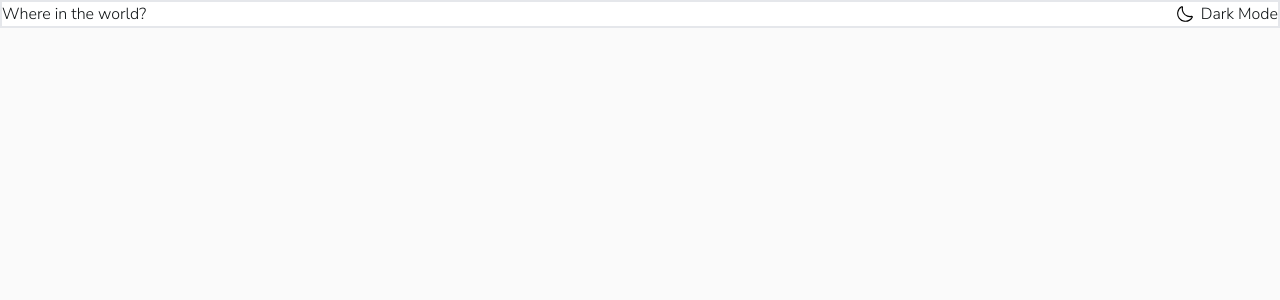
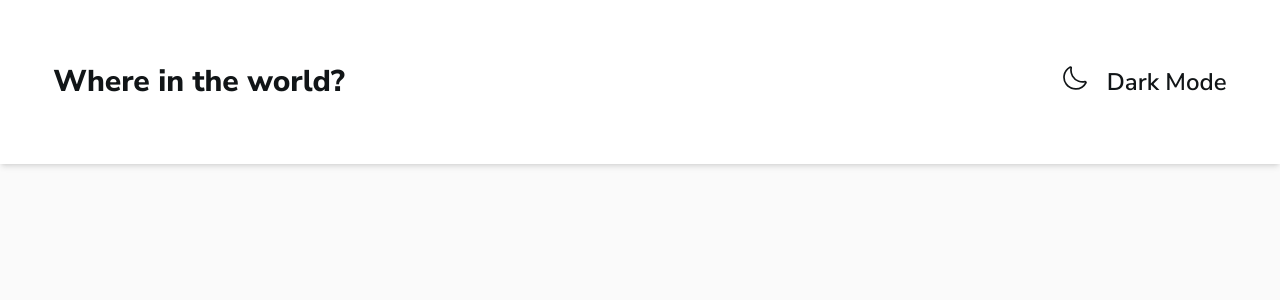
Before and after one commit to RicardoTaipe/rest-countries-api-react-app, a Next.js app: page / in a window 1280 px wide. Shown: the top 300 px of the page. Built offline with nearby package versions, Linux system fonts and the light colour scheme.

Commit message:
add dark mode icon to navbar

```diff
--- a/components/Navbar.tsx
+++ b/components/Navbar.tsx
@@ -1,14 +1,29 @@
-import Image from "next/image";
-import darkMode from "../public/dark-mode-night-moon-svgrepo-com.svg";
+function Navbar() {
+  const toggleTheme = () => {
+    const htmlElement = document.documentElement;
+    htmlElement.hasAttribute("data-theme")
+      ? htmlElement.removeAttribute("data-theme")
+      : htmlElement.setAttribute("data-theme", "dark");
+  };
 
-function Navbar() {
   return (
-    <nav className="bg-primary-1 border-2 ">
-      <div className="w-full flex justify-between max-w-7xl mx-auto">
-        <p>Where in the world?</p>
-        <div className="flex gap-2">
-          <Image src={darkMode} alt="dark mode icon" width={16} height={16} />
-          <span>Dark Mode</span>
+    <nav className="bg-primary-1 text-accent-1 py-16 shadow-md">
+      <div className="w-11/12 flex justify-between items-center max-w-7xl mx-auto">
+        <p className="font-extrabold text-3xl">Where in the world?</p>
+        <div className="flex gap-5" onClick={toggleTheme}>
+          <svg
+            className="fill-accent-1"
+            fill="#000000"
+            width="24px"
+            height="24px"
+            viewBox="0 0 35 35"
+            data-name="Layer 2"
+            id="Layer_2"
+            xmlns="http://www.w3.org/2000/svg"
+          >
+            <path d="M18.44,34.68a18.22,18.22,0,0,1-2.94-.24,18.18,18.18,0,0,1-15-20.86A18.06,18.06,0,0,1,9.59.63,2.42,2.42,0,0,1,12.2.79a2.39,2.39,0,0,1,1,2.41L11.9,3.1l1.23.22A15.66,15.66,0,0,0,23.34,21h0a15.82,15.82,0,0,0,8.47.53A2.44,2.44,0,0,1,34.47,25,18.18,18.18,0,0,1,18.44,34.68ZM10.67,2.89a15.67,15.67,0,0,0-5,22.77A15.66,15.66,0,0,0,32.18,24a18.49,18.49,0,0,1-9.65-.64A18.18,18.18,0,0,1,10.67,2.89Z" />
+          </svg>
+          <span className="text-2xl font-semibold">Dark Mode</span>
         </div>
       </div>
     </nav>
```
